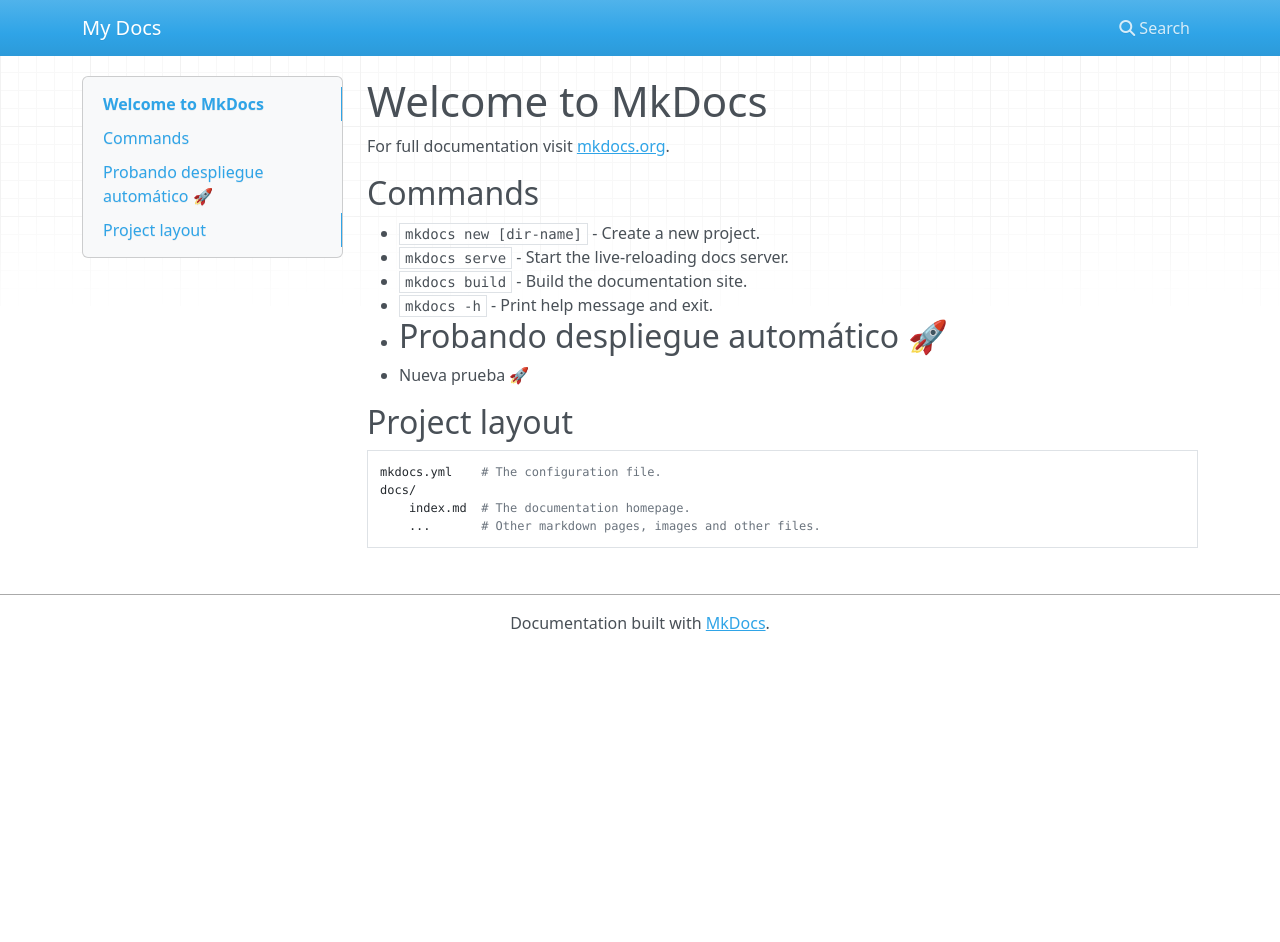
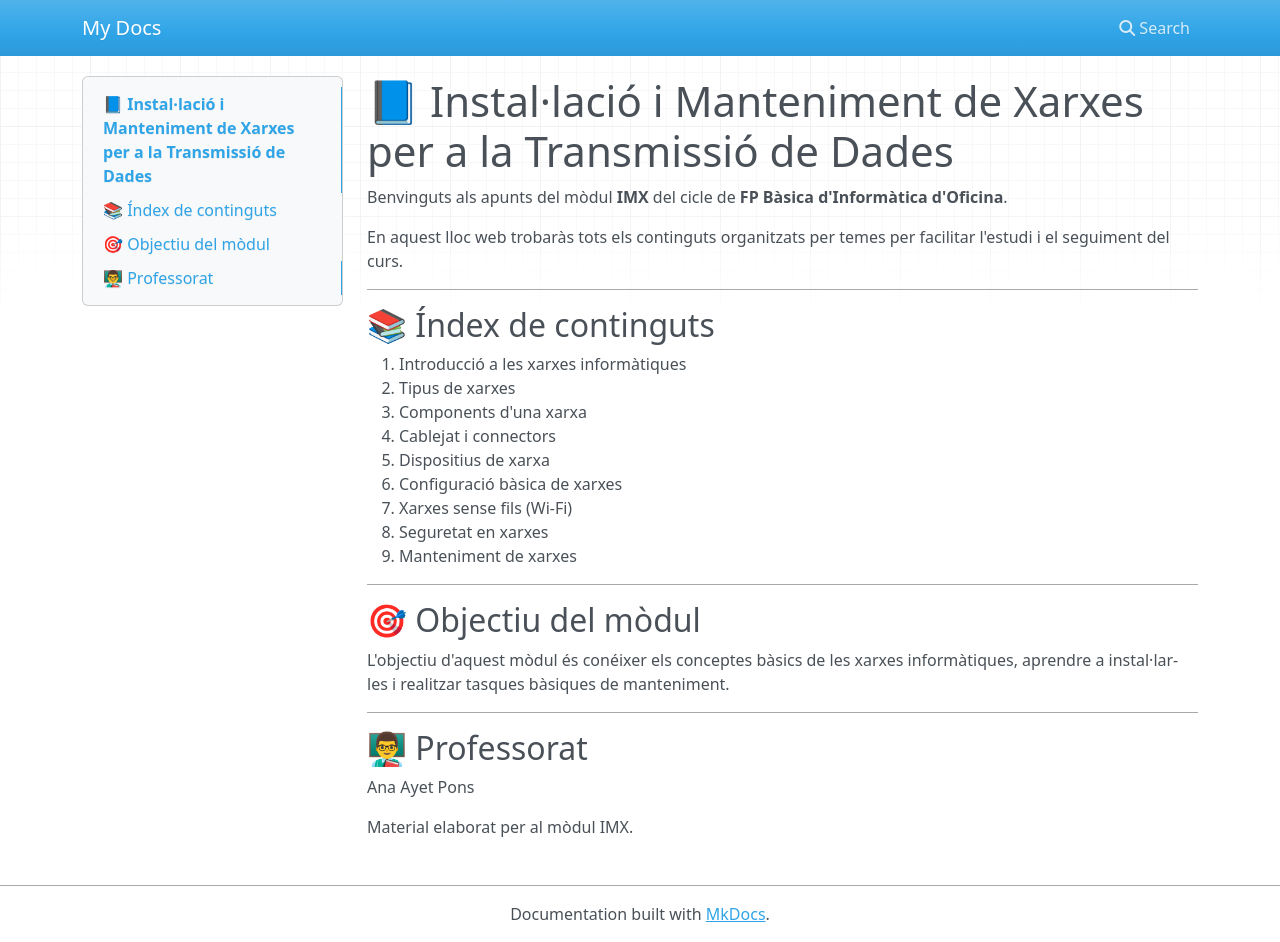
Before and after one commit to anaayetp/apunts_imx_git, an MkDocs documentation site: the page built from docs/index.md, in a window 1280 px wide and 942 px high. Built offline with MkDocs 1.6.1, drawn with Linux system fonts in a browser that asks for light colours; nearby versions of some CDN libraries.

Commit message:
Update index.md
canviem text al del mòdul

```diff
--- a/docs/index.md
+++ b/docs/index.md
@@ -1,19 +1,32 @@
-# Welcome to MkDocs
+# 📘 Instal·lació i Manteniment de Xarxes per a la Transmissió de Dades
 
-For full documentation visit [mkdocs.org](https://www.mkdocs.org).
+Benvinguts als apunts del mòdul **IMX** del cicle de **FP Bàsica d'Informàtica d'Oficina**.
 
-## Commands
+En aquest lloc web trobaràs tots els continguts organitzats per temes per facilitar l'estudi i el seguiment del curs.
 
-* `mkdocs new [dir-name]` - Create a new project.
-* `mkdocs serve` - Start the live-reloading docs server.
-* `mkdocs build` - Build the documentation site.
-* `mkdocs -h` - Print help message and exit.
-* ## Probando despliegue automático 🚀
-* Nueva prueba 🚀
+---
 
-## Project layout
+## 📚 Índex de continguts
 
-    mkdocs.yml    # The configuration file.
-    docs/
-        index.md  # The documentation homepage.
-        ...       # Other markdown pages, images and other files.
+1. Introducció a les xarxes informàtiques
+2. Tipus de xarxes
+3. Components d'una xarxa
+4. Cablejat i connectors
+5. Dispositius de xarxa
+6. Configuració bàsica de xarxes
+7. Xarxes sense fils (Wi-Fi)
+8. Seguretat en xarxes
+9. Manteniment de xarxes
+
+---
+
+## 🎯 Objectiu del mòdul
+
+L'objectiu d'aquest mòdul és conéixer els conceptes bàsics de les xarxes informàtiques, aprendre a instal·lar-les i realitzar tasques bàsiques de manteniment.
+
+---
+
+## 👨‍🏫 Professorat
+Ana Ayet Pons
+
+Material elaborat per al mòdul IMX.
```
